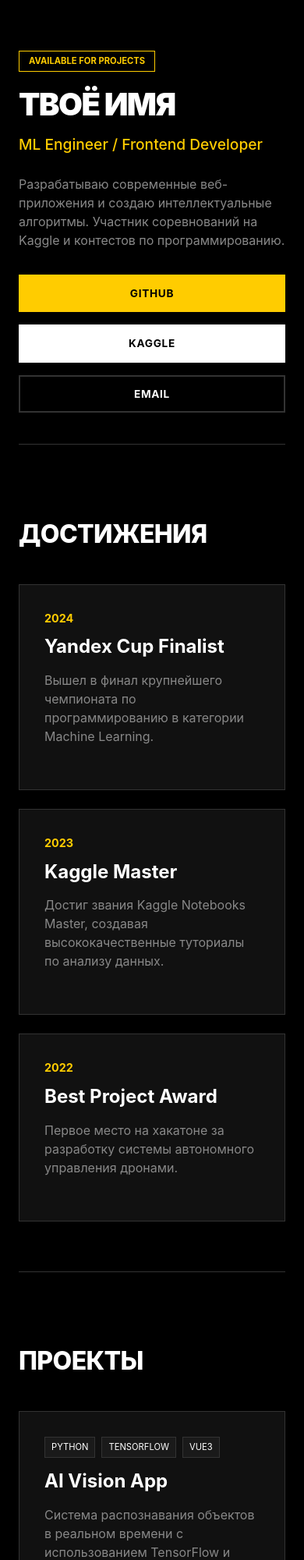
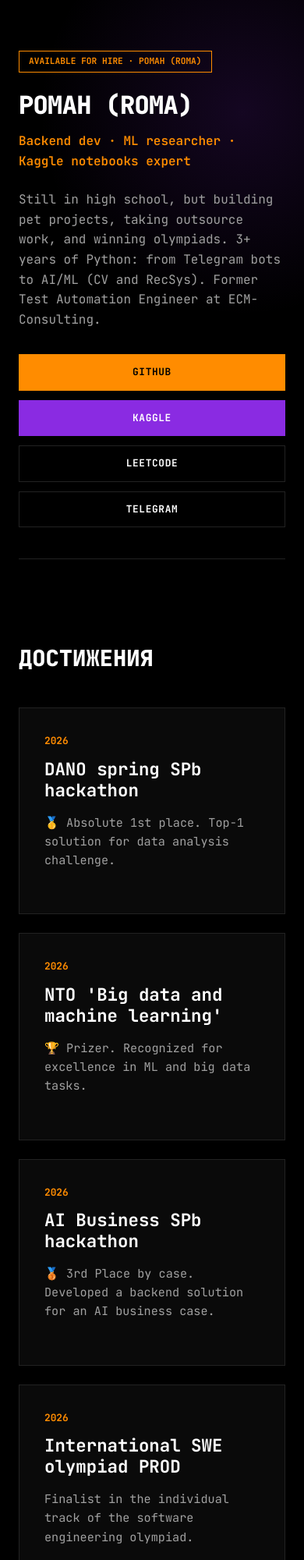
Before and after one commit to Wertiba/Wertiba-Resume-AE, a website: page index.html in a window 390 px wide. Shown: the top 2000 px of the page at 78% size. Drawn offline with Linux system fonts and the light colour scheme.

Commit message:
fix: restore PR #2 resume content lost in merge conflict

```diff
--- a/app.js
+++ b/app.js
@@ -1,8 +1,45 @@
-const { createApp, ref } = Vue;
+const { createApp, ref, onMounted } = Vue;
 
 const app = createApp({
   setup() {
     const resume = ref(RESUME_DATA);
+
+    onMounted(() => {
+      // IntersectionObserver для запуска глитч-эффекта при появлении в области видимости
+      const observerOptions = {
+        threshold: 0.1
+      };
+
+      const observer = new IntersectionObserver((entries) => {
+        entries.forEach(entry => {
+          if (entry.isIntersecting) {
+            entry.target.classList.add('glitch');
+            // Убираем эффект через секунду, чтобы не отвлекал постоянно
+            setTimeout(() => {
+              entry.target.classList.remove('glitch');
+            }, 1000);
+          }
+        });
+      }, observerOptions);
+
+      // Находим все элементы для глитча
+      const glitchElements = document.querySelectorAll('.glitch-trigger');
+      glitchElements.forEach(el => observer.observe(el));
+
+      // Дополнительно запускаем глитч при резком скролле
+      let lastScrollTop = 0;
+      window.addEventListener('scroll', () => {
+        let st = window.pageYOffset || document.documentElement.scrollTop;
+        if (Math.abs(st - lastScrollTop) > 50) { // Если скролл достаточно быстрый
+          const randomEl = glitchElements[Math.floor(Math.random() * glitchElements.length)];
+          if (randomEl && !randomEl.classList.contains('glitch')) {
+            randomEl.classList.add('glitch');
+            setTimeout(() => randomEl.classList.remove('glitch'), 500);
+          }
+        }
+        lastScrollTop = st <= 0 ? 0 : st;
+      }, { passive: true });
+    });
 
     return {
       resume
@@ -10,15 +47,17 @@ const app = createApp({
   }
 });
 
+// Монтируем приложение
 app.mount('#app');
 
+// Вспомогательные функции для обратной совместимости
 function sortByYear(milestones) {
   return [...milestones].sort((a, b) => a.year - b.year);
 }
 
 function renderTimeline(milestones, container) {
   if (!container) return container;
-  container.textContent = 'Vue 3 is handling the render now.';
+  container.textContent = 'Vue 3 is handling the render with scroll effects.';
   return container;
 }
 
--- a/data.js
+++ b/data.js
@@ -1,52 +1,65 @@
+// Данные для резюме (источник: https://github.com/Wertiba/Wertiba)
 const RESUME_DATA = {
-  name: "Твоё Имя",
-  title: "ML Engineer / Frontend Developer",
-  bio: "Разрабатываю современные веб-приложения и создаю интеллектуальные алгоритмы. Участник соревнований на Kaggle и контестов по программированию.",
+  name: "Роман (Roma)",
+  title: "Backend dev · ML researcher · Kaggle notebooks expert",
+  bio: "Still in high school, but building pet projects, taking outsource work, and winning olympiads. 3+ years of Python: from Telegram bots to AI/ML (CV and RecSys). Former Test Automation Engineer at ECM-Consulting.",
   links: {
-    github: "https://github.com/username",
-    kaggle: "https://www.kaggle.com/username",
-    email: "example@email.com",
-    telegram: "https://t.me/username"
+    github: "https://github.com/Wertiba",
+    kaggle: "https://kaggle.com/romanrozen",
+    email: "example@email.com", // Placeholder
+    telegram: "https://t.me/wertiba",
+    leetcode: "https://leetcode.com/wertiba"
   },
   achievements: [
     {
-      title: "Yandex Cup Finalist",
-      year: "2024",
-      description: "Вышел в финал крупнейшего чемпионата по программированию в категории Machine Learning."
+      title: "DANO spring SPb hackathon",
+      year: "2026",
+      description: "🥇 Absolute 1st place. Top-1 solution for data analysis challenge."
     },
     {
-      title: "Kaggle Master",
-      year: "2023",
-      description: "Достиг звания Kaggle Notebooks Master, создавая высококачественные туториалы по анализу данных."
+      title: "NTO 'Big data and machine learning'",
+      year: "2026",
+      description: "🏆 Prizer. Recognized for excellence in ML and big data tasks."
     },
     {
-      title: "Best Project Award",
-      year: "2022",
-      description: "Первое место на хакатоне за разработку системы автономного управления дронами."
+      title: "AI Business SPb hackathon",
+      year: "2026",
+      description: "🥉 3rd Place by case. Developed a backend solution for an AI business case."
+    },
+    {
+      title: "International SWE olympiad PROD",
+      year: "2026",
+      description: "Finalist in the individual track of the software engineering olympiad."
+    },
+    {
+      title: "Kaggle Notebooks Expert",
+      year: "2025",
+      description: "Achieved expert status by sharing high-quality notebooks and tutorials."
     }
   ],
   projects: [
     {
-      title: "AI Vision App",
-      description: "Система распознавания объектов в реальном времени с использованием TensorFlow и Vue3.",
-      link: "https://github.com/username/project1",
-      tags: ["Python", "TensorFlow", "Vue3"]
+      title: "Motivation bot",
+      description: "Parses events from Google Calendar and provides personal motivation messages based on LLM (Ollama).",
+      link: "https://github.com/Wertiba/TelegramMotivation",
+      tags: ["Python", "Telebot", "Ollama", "LLM"]
     },
     {
-      title: "Data Analysis Dashboard",
-      description: "Интерактивная панель для визуализации больших данных с Kaggle датасетов.",
-      link: "https://github.com/username/project2",
-      tags: ["Pandas", "Plotly", "D3.js"]
+      title: "Deepfake classifier",
+      description: "A classifier built during Yandex Lyceum using CNN and ResNET architectures.",
+      link: "https://www.kaggle.com/code/romanrozen/deepfake-classifier",
+      tags: ["CNN", "ResNET", "Kaggle", "PyTorch"]
     },
     {
-      title: "Smart Home Backend",
-      description: "Масштабируемый бэкенд для управления умным домом на базе FastAPI и Redis.",
-      link: "https://github.com/username/project3",
-      tags: ["FastAPI", "PostgreSQL", "Docker"]
+      title: "AI Business SPB Backend",
+      description: "Backend repository for the AI Business SPB Hackathon project.",
+      link: "https://github.com/Wertiba/AI-Business-SPB-Hackathon-Backend",
+      tags: ["Python", "Backend", "Hackathon"]
     }
   ]
 };
 
+// Для совместимости
 const PARADIGMS = [];
 const MILESTONES = [];
 
--- a/index.html
+++ b/index.html
@@ -3,10 +3,10 @@
   <head>
     <meta charset="UTF-8" />
     <meta name="viewport" content="width=device-width, initial-scale=1.0" />
-    <title>Резюме | ML Engineer & Developer</title>
+    <title>Роман | Backend & ML Engineer</title>
     <meta
       name="description"
-      content="Сайт-резюме в стиле Yandex Cup: проекты, достижения, Kaggle и GitHub."
+      content="Сайт-резюме Романа (Wertiba): проекты, достижения, Kaggle и GitHub."
     />
     <!-- JetBrains Mono Font -->
     <link rel="preconnect" href="https://fonts.googleapis.com">
@@ -18,21 +18,22 @@
   <body>
     <div id="app" v-cloak>
       <header class="hero">
-        <div class="hero__badge">Available for projects</div>
-        <h1 class="hero__title">{{ resume.name }}</h1>
+        <div class="hero__badge">Available for hire · {{ resume.name }}</div>
+        <h1 class="hero__title glitch-trigger" data-text="RESUME">{{ resume.name }}</h1>
         <p class="hero__subtitle">{{ resume.title }}</p>
         <p class="hero__lead">{{ resume.bio }}</p>
 
         <div class="hero__links">
           <a :href="resume.links.github" target="_blank" class="btn btn--primary">GitHub</a>
           <a :href="resume.links.kaggle" target="_blank" class="btn btn--secondary">Kaggle</a>
-          <a :href="'mailto:' + resume.links.email" class="btn btn--outline">Email</a>
+          <a :href="resume.links.leetcode" target="_blank" class="btn btn--outline">LeetCode</a>
+          <a :href="resume.links.telegram" target="_blank" class="btn btn--outline">Telegram</a>
         </div>
       </header>
 
       <main class="container">
         <section class="section">
-          <h2 class="section__title">Достижения</h2>
+          <h2 class="section__title glitch-trigger" data-text="ACHIEVEMENTS">Достижения</h2>
           <div class="grid grid--achievements">
             <article v-for="ach in resume.achievements" :key="ach.title" class="card card--achievement">
               <div class="card__year">{{ ach.year }}</div>
@@ -43,7 +44,7 @@
         </section>
 
         <section class="section">
-          <h2 class="section__title">Проекты</h2>
+          <h2 class="section__title glitch-trigger" data-text="PROJECTS">Проекты</h2>
           <div class="grid grid--projects">
             <article v-for="project in resume.projects" :key="project.title" class="card card--project">
               <div class="card__tags">
@@ -58,7 +59,7 @@
       </main>
 
       <footer class="footer">
-        <p>© 2026 {{ resume.name }} · Построено на Vue 3</p>
+        <p>© 2026 {{ resume.name }} · Built with Vue 3 & JetBrains Mono</p>
       </footer>
     </div>
 
--- a/styles.css
+++ b/styles.css
@@ -1,14 +1,14 @@
 :root {
   --bg: #000000;
-  --surface: #111111;
-  --surface-2: #1a1a1a;
-  --border: #333333;
+  --surface: #0a0a0a;
+  --surface-2: #150b1a; /* Dark purple tint */
+  --border: #222222;
   --text: #ffffff;
-  --muted: #888888;
-  --accent: #ffcc00; /* Yandex Yellow */
-  --accent-rgb: 255, 204, 0;
+  --muted: #a0a0a0;
+  --accent: #ff8c00; /* Orange */
+  --secondary-accent: #8a2be2; /* Purple */
   --maxw: 1100px;
-  --radius: 0; /* Sharp, modern look */
+  --radius: 0;
   color-scheme: dark;
 }
 
@@ -31,9 +31,8 @@ body {
   min-height: 100vh;
   background-color: var(--bg);
   color: var(--text);
-  font-family: "Yandex Sans Text", -apple-system, BlinkMacSystemFont, "Segoe UI", Roboto, Helvetica,
-    Arial, system-ui, sans-serif;
-  line-height: 1.5;
+  font-family: "JetBrains Mono", monospace;
+  line-height: 1.6;
   -webkit-font-smoothing: antialiased;
 }
 
@@ -52,9 +51,9 @@ body {
   text-decoration: none;
   text-transform: uppercase;
   letter-spacing: 0.05em;
-  font-size: 0.85rem;
+  font-size: 0.8rem;
   transition: all 0.2s ease;
-  border: 2px solid transparent;
+  border: 1px solid transparent;
   cursor: pointer;
 }
 
@@ -64,36 +63,40 @@ body {
 }
 
 .btn--primary:hover {
-  background-color: #e6b800;
+  background-color: transparent;
+  border-color: var(--accent);
+  color: var(--accent);
 }
 
 .btn--secondary {
-  background-color: #fff;
-  color: #000;
+  background-color: var(--secondary-accent);
+  color: #fff;
 }
 
 .btn--secondary:hover {
-  background-color: #eee;
+  background-color: transparent;
+  border-color: var(--secondary-accent);
+  color: var(--secondary-accent);
 }
 
 .btn--outline {
-  border-color: var(--border);
+  border: 1px solid var(--border);
   color: var(--text);
 }
 
 .btn--outline:hover {
-  border-color: var(--accent);
-  color: var(--accent);
+  border-color: var(--secondary-accent);
+  color: var(--secondary-accent);
 }
 
 /* ---------- Header / Hero ---------- */
 .hero {
   padding-top: clamp(64px, 15vw, 120px);
   padding-bottom: clamp(40px, 10vw, 80px);
-  text-align: left;
   max-width: var(--maxw);
   margin-inline: auto;
   padding-inline: 24px;
+  background: radial-gradient(circle at 80% 20%, rgba(138, 43, 226, 0.15), transparent 40%);
 }
 
 .hero__badge {
@@ -109,45 +112,46 @@ body {
 
 .hero__title {
   margin: 0 0 16px;
-  font-size: clamp(2.5rem, 8vw, 5rem);
-  line-height: 0.9;
-  font-weight: 900;
-  letter-spacing: -0.04em;
+  font-size: clamp(2rem, 7vw, 4.5rem);
+  line-height: 1.1;
+  font-weight: 800;
+  letter-spacing: -0.02em;
   text-transform: uppercase;
 }
 
 .hero__subtitle {
-  font-size: clamp(1.2rem, 3vw, 1.8rem);
+  font-size: clamp(1rem, 2.5vw, 1.5rem);
   color: var(--accent);
   margin-bottom: 24px;
-  font-weight: 500;
+  font-weight: 600;
 }
 
 .hero__lead {
   margin: 0 0 32px;
-  max-width: 60ch;
-  font-size: clamp(1rem, 2vw, 1.25rem);
+  max-width: 65ch;
+  font-size: 1rem;
   color: var(--muted);
 }
 
 .hero__links {
   display: flex;
-  gap: 16px;
+  gap: 12px;
   flex-wrap: wrap;
 }
 
 /* ---------- Sections ---------- */
 .section {
-  padding-block: 64px;
+  padding-block: 80px;
   border-top: 1px solid var(--border);
 }
 
 .section__title {
-  font-size: 2rem;
+  font-size: 1.8rem;
   font-weight: 800;
   text-transform: uppercase;
   margin-bottom: 40px;
-  letter-spacing: -0.02em;
+  color: #fff;
+  position: relative;
 }
 
 /* ---------- Grid ---------- */
@@ -171,15 +175,34 @@ body {
   padding: 32px;
   display: flex;
   flex-direction: column;
-  transition: border-color 0.3s ease;
+  transition: all 0.3s ease;
+  position: relative;
+  overflow: hidden;
 }
 
 .card:hover {
-  border-color: var(--accent);
+  border-color: var(--secondary-accent);
+  transform: translateY(-5px);
+  box-shadow: 0 10px 30px -10px rgba(138, 43, 226, 0.3);
+}
+
+.card::after {
+  content: "";
+  position: absolute;
+  top: 0;
+  right: 0;
+  width: 2px;
+  height: 0;
+  background-color: var(--accent);
+  transition: height 0.3s ease;
+}
+
+.card:hover::after {
+  height: 100%;
 }
 
 .card__year {
-  font-size: 0.9rem;
+  font-size: 0.8rem;
   font-weight: 700;
   color: var(--accent);
   margin-bottom: 12px;
@@ -187,7 +210,7 @@ body {
 
 .card__title {
   margin: 0 0 16px;
-  font-size: 1.5rem;
+  font-size: 1.4rem;
   font-weight: 700;
   line-height: 1.2;
 }
@@ -195,7 +218,7 @@ body {
 .card__desc {
   margin: 0 0 24px;
   color: var(--muted);
-  font-size: 1rem;
+  font-size: 0.95rem;
   flex-grow: 1;
 }
 
@@ -207,53 +230,85 @@ body {
 }
 
 .tag {
-  font-size: 0.7rem;
+  font-size: 0.65rem;
   text-transform: uppercase;
-  background-color: var(--surface-2);
-  padding: 4px 8px;
+  background-color: #1a1a1a;
+  padding: 4px 10px;
   border: 1px solid var(--border);
+  color: var(--secondary-accent);
 }
 
 .card__link {
   color: var(--accent);
   text-decoration: none;
   font-weight: 700;
-  font-size: 0.9rem;
+  font-size: 0.8rem;
   text-transform: uppercase;
+  margin-top: auto;
 }
 
 .card__link:hover {
-  text-decoration: underline;
+  letter-spacing: 0.1em;
 }
 
 /* ---------- Footer ---------- */
 .footer {
-  padding-block: 40px;
+  padding-block: 60px;
   border-top: 1px solid var(--border);
-  margin-top: 64px;
-  color: var(--muted);
-  font-size: 0.9rem;
+  color: #444;
+  font-size: 0.75rem;
   text-align: center;
+  text-transform: uppercase;
+  letter-spacing: 0.2em;
 }
 
-/* ---------- Animations ---------- */
-@keyframes fade-in-up {
-  from {
-    opacity: 0;
-    transform: translateY(20px);
-  }
-  to {
-    opacity: 1;
-    transform: translateY(0);
-  }
+/* ---------- Glitch Effect ---------- */
+.glitch {
+  position: relative;
 }
 
-.hero, .section {
-  animation: fade-in-up 0.8s cubic-bezier(0.16, 1, 0.3, 1) both;
+.glitch::before,
+.glitch::after {
+  content: attr(data-text);
+  position: absolute;
+  top: 0;
+  left: 0;
+  width: 100%;
+  height: 100%;
+  background: var(--bg);
 }
 
-.section:nth-child(1) { animation-delay: 0.2s; }
-.section:nth-child(2) { animation-delay: 0.4s; }
+.glitch::before {
+  left: 2px;
+  text-shadow: -2px 0 var(--secondary-accent);
+  clip: rect(44px, 450px, 56px, 0);
+  animation: glitch-anim 5s infinite linear alternate-reverse;
+}
+
+.glitch::after {
+  left: -2px;
+  text-shadow: -2px 0 var(--accent);
+  clip: rect(44px, 450px, 56px, 0);
+  animation: glitch-anim2 5s infinite linear alternate-reverse;
+}
+
+@keyframes glitch-anim {
+  0% { clip: rect(31px, 9999px, 94px, 0); }
+  20% { clip: rect(62px, 9999px, 42px, 0); }
+  40% { clip: rect(16px, 9999px, 78px, 0); }
+  60% { clip: rect(58px, 9999px, 13px, 0); }
+  80% { clip: rect(85px, 9999px, 5px, 0); }
+  100% { clip: rect(10px, 9999px, 86px, 0); }
+}
+
+@keyframes glitch-anim2 {
+  0% { clip: rect(25px, 9999px, 10px, 0); }
+  20% { clip: rect(67px, 9999px, 98px, 0); }
+  40% { clip: rect(10px, 9999px, 20px, 0); }
+  60% { clip: rect(80px, 9999px, 50px, 0); }
+  80% { clip: rect(40px, 9999px, 70px, 0); }
+  100% { clip: rect(90px, 9999px, 30px, 0); }
+}
 
 /* ---------- Responsive ---------- */
 @media (max-width: 600px) {
```
Also changed, not shown: README.md.
